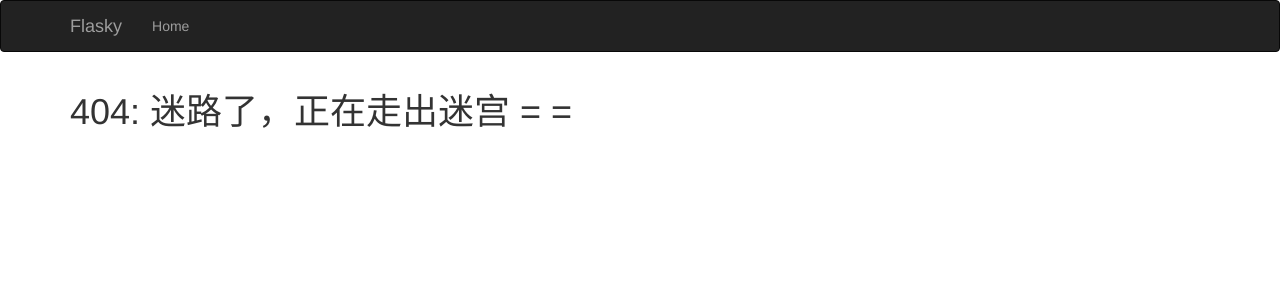
After one commit to deljuven/Guozijian, a Flask app: template templates/404.html in a window 1280 px wide. The commit adds this page. Shown: the top 300 px of the page. Run offline with Flask 2, Linux system fonts and the light colour scheme; the template is opened without the code that fills it, so the values that code supplies are empty; some libraries are stand-ins or nearby versions.

Commit message:
fix: fix some bug

```diff
--- a/app.py
+++ b/app.py
@@ -1,10 +1,13 @@
 # -*- coding: utf-8 -*-
 from flask import Flask, render_template, redirect, url_for
-
 from flask_bootstrap import Bootstrap
+from flask_moment import Moment
+from flask_script import Manager
 
 app = Flask(__name__)
+manager = Manager(app)
 bootstrap = Bootstrap(app)
+moment = Moment(app)
 
 
 @app.route('/')
@@ -14,13 +17,16 @@ def home():
 
 @app.route('/hello')
 def hello():
-    return render_template("guozijian/login.html", username='test')
+    return render_template("login.html", username='test')
 
 
 @app.route('/index')
 def index():
     return 'Hello World!'
 
+@app.errorhandler(404)
+def page_not_found(e):
+    return render_template('404.html'),404
 
 if __name__ == "__main__":
-    app.run(debug=True)
+    manager.run()
--- a/requirements.txt
+++ b/requirements.txt
@@ -1,8 +1,10 @@
 click==6.6
 dominate==2.3.0
 Flask==0.11.1
+flask-appconfig==0.11.1
 Flask-Bootstrap==3.3.7.0
 Flask-Debug==0.4.3
+Flask-Moment==0.5.1
 Flask-Redis==0.3.0
 Flask-Script==2.0.5
 Flask-SQLAlchemy==2.1
--- /dev/null
+++ b/templates/404.html
@@ -0,0 +1,7 @@
+{% extends "base.html" %}
+
+{% block title %} 404 {% endblock %}
+
+{% block page_content %}
+<h1>404: 迷路了，正在走出迷宫 = = </h1>
+{% endblock %}
--- a/templates/base.html
+++ b/templates/base.html
@@ -1,4 +1,10 @@
 {% extends "bootstrap/base.html"  %}
+
+{% block head %}
+{{ super() }}
+<link rel="shortcut icon" href="{{ url_for('static',filename = 'favicon.png') }}"  type='image/x-icon'/>
+<link rel="icon" href="{{ url_for('static',filename = 'favicon.png')  }}" type="image/x-icon"/>
+{% endblock %}
 
 {% block title %}Flask{% endblock %}
 
@@ -27,4 +33,10 @@
 <div class="container">
     {% block page_content %}{% endblock %}
 </div>
+
+{% block scripts %}
+{{  super() }}
+{{ moment.include_moment() }}
 {% endblock %}
+
+{% endblock %}
--- a/templates/login.html
+++ b/templates/login.html
@@ -1,9 +1,11 @@
 {% extends "base.html" %}
 {% import "bootstrap/wtf.html" as wtf %}
 
+{% block page_content %}
 <form action="/signin" method="post">
     <legend>Please sign in:</legend>
     <p><input name="username" placeholder="Username" value="{{ username }}"></p>
     <p><input name="password" placeholder="Password" type="password"></p>
     <p><button type="submit">Sign In</button></p>
 </form>
+{% endblock %}
```
Also changed, not shown: README.md.
